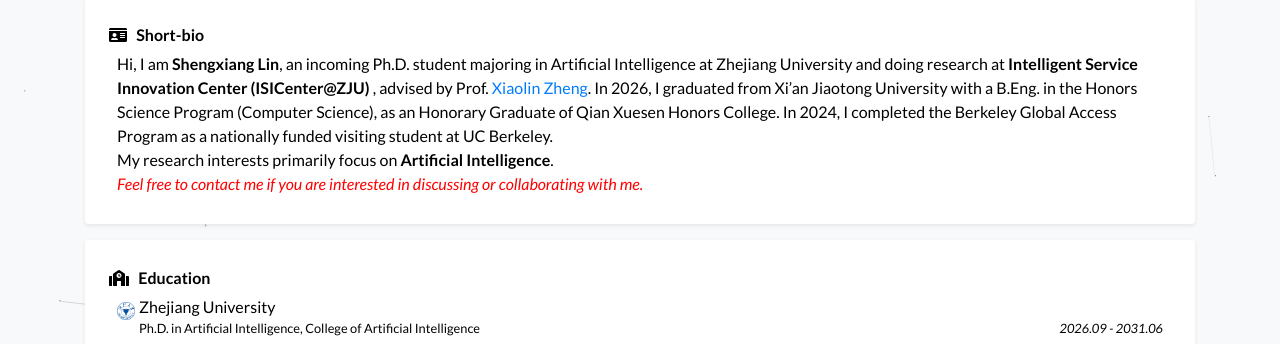
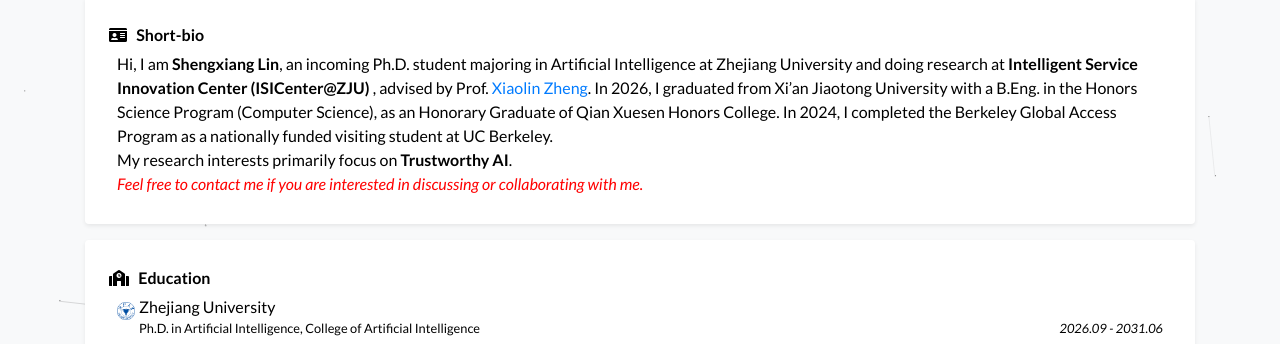
Before and after one commit to Shengxiang-Lin/Shengxiang-Lin.github.io, a Jekyll site: the page built from index.html, in a window 1280 px wide and 900 px high. Shown: the part 371-715 px from the top of the window. Built offline with Jekyll 4.4.1, drawn with Linux system fonts in a browser that asks for light colours; a style sheet for code colours, icons or effects is not loaded.

Commit message:
Update profile.yml

```diff
--- a/_data/profile.yml
+++ b/_data/profile.yml
@@ -35,7 +35,7 @@
   Hi, I am <strong>Shengxiang Lin</strong>, an incoming Ph.D. student majoring in Artificial Intelligence at Zhejiang University and doing research at <strong>Intelligent Service Innovation Center (ISICenter@ZJU) </strong>, advised by Prof. <a href="https://scholar.google.com/citations?user=MY23M60AAAAJ">Xiaolin Zheng</a>.
   In 2026, I graduated from Xi’an Jiaotong University with a B.Eng. in the Honors Science Program (Computer Science), as an Honorary Graduate of Qian Xuesen Honors College.
   In 2024, I completed the Berkeley Global Access Program as a nationally funded visiting student at UC Berkeley.
-  <br> My research interests primarily focus on <strong>Artificial Intelligence</strong>.
+  <br> My research interests primarily focus on <strong>Trustworthy AI</strong>.
   <br> <span style="color: red; font-style: italic;">Feel free to contact me if you are interested in discussing or collaborating with me.</span>
 
 short_bio_zh: >-
```
